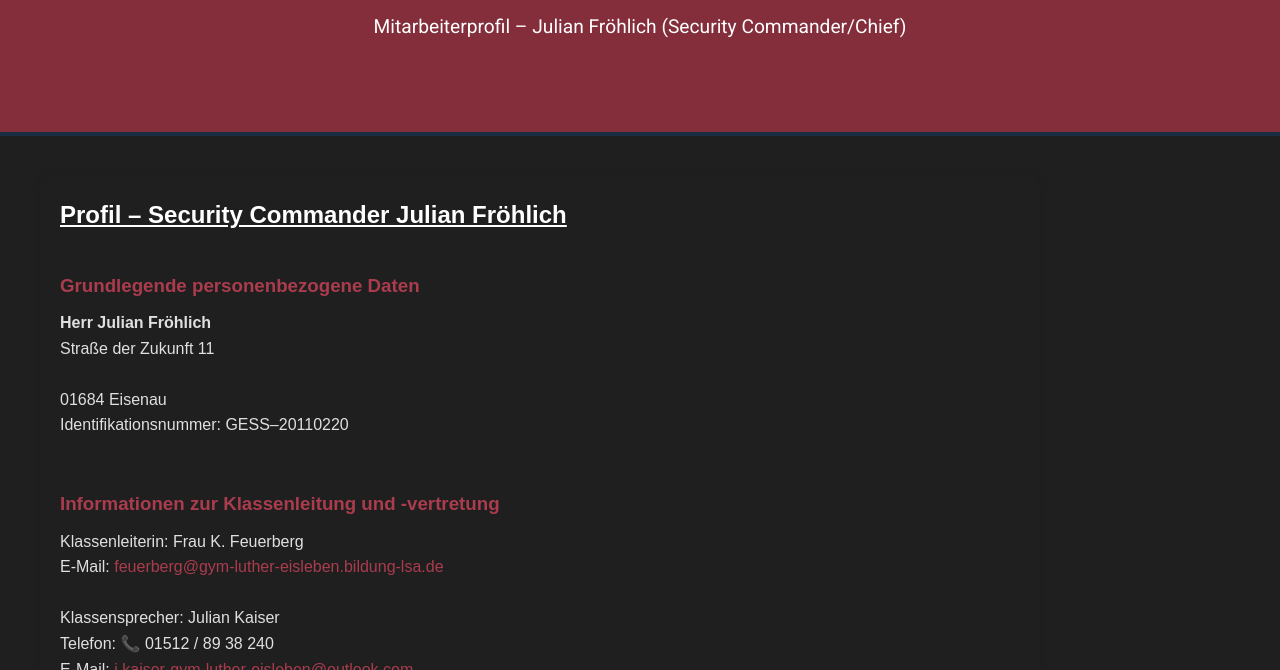
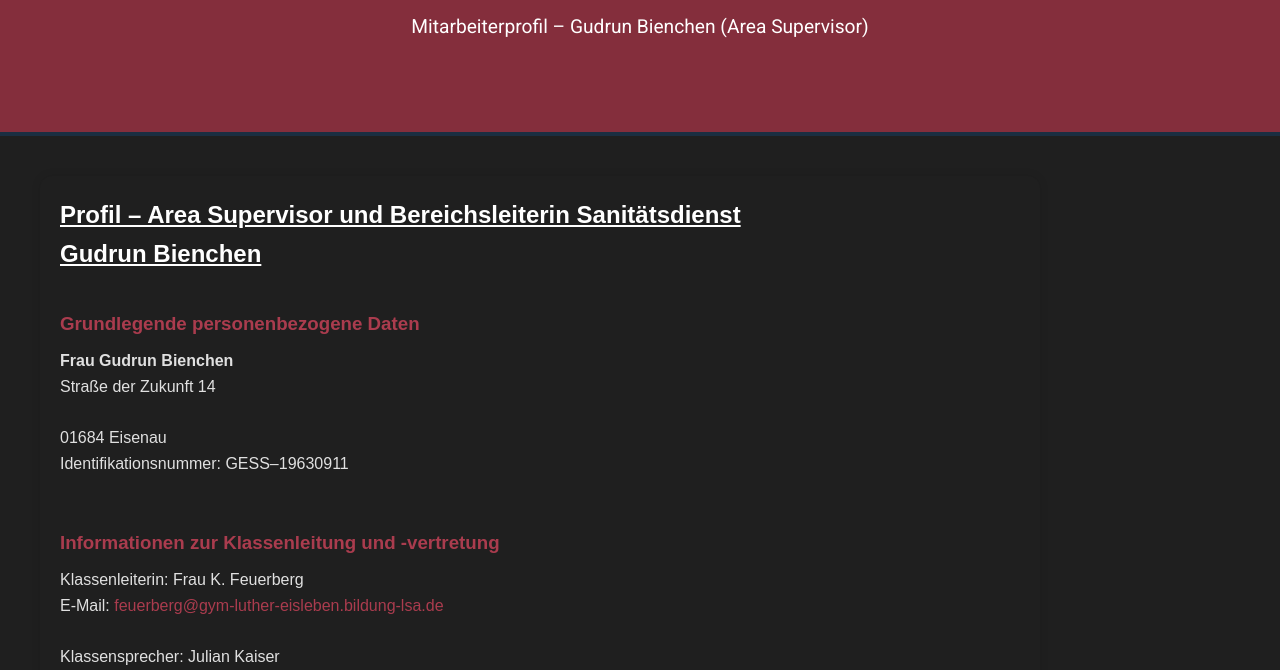
Before and after one commit to Golden-Eagle-Security-Service-Eisenau/gudrun-bienchen_area-supervisor_gess_eisenau, a plain HTML site: page index.html in a window 1280 px wide. Shown: the part 130-800 px from the top of the page. Drawn offline with Linux system fonts and the light colour scheme.

Commit message:
Update index.html

```diff
--- a/index.html
+++ b/index.html
@@ -3,7 +3,7 @@
 <head>
   <meta charset="UTF-8" />
   <meta name="viewport" content="width=device-width, initial-scale=1.0" />
-  <title>GESS Eisenau – Mitarbeiterprofil Julian Fröhlich</title>
+  <title>GESS Eisenau – Mitarbeiterprofil Gudrun Bienchen</title>
   <link rel="icon" type="image/png" href="8ae7c29f-0814-41c2-9e2b-0103610ad69c.png">
   <link rel="stylesheet" href="style.css"/>
   <link href="https://fonts.googleapis.com/css2?family=Roboto:wght@400;700&display=swap" rel="stylesheet">
@@ -12,22 +12,22 @@
 
   <section class="hero2 fade-in">
       <h1>Golden Eagle Security Service Eisenau</h1>
-      <p>Mitarbeiterprofil – Julian Fröhlich (Security Commander/Chief)</p>
+      <p>Mitarbeiterprofil – Gudrun Bienchen (Area Supervisor)</p>
   </section>
 
   <main class="fade-in">
 
     <h2>
-      <u>Profil – Security Commander Julian Fröhlich</u>
+      <u>Profil – Area Supervisor und Bereichsleiterin Sanitätsdienst <br>Gudrun Bienchen</u>
     </h2>
 
     <section>
       <h3>Grundlegende personenbezogene Daten</h3>
       <p>
-        <strong>Herr Julian Fröhlich</strong><br>
-        Straße der Zukunft 11<br><br>
+        <strong>Frau Gudrun Bienchen</strong><br>
+        Straße der Zukunft 14<br><br>
         01684 Eisenau<br>
-        Identifikationsnummer: GESS–20110220
+        Identifikationsnummer: GESS–19630911
       </p>
     </section>
 
```
